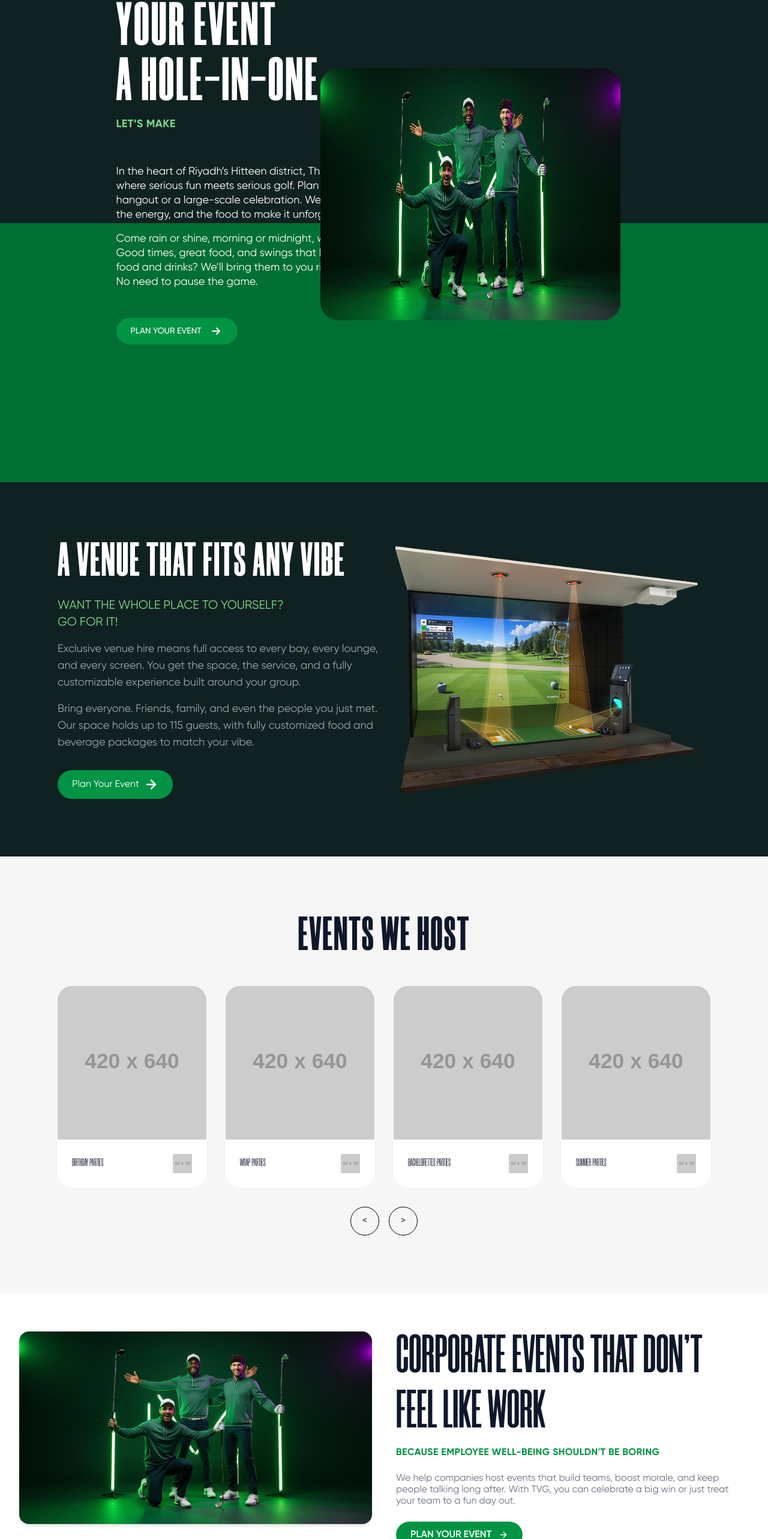
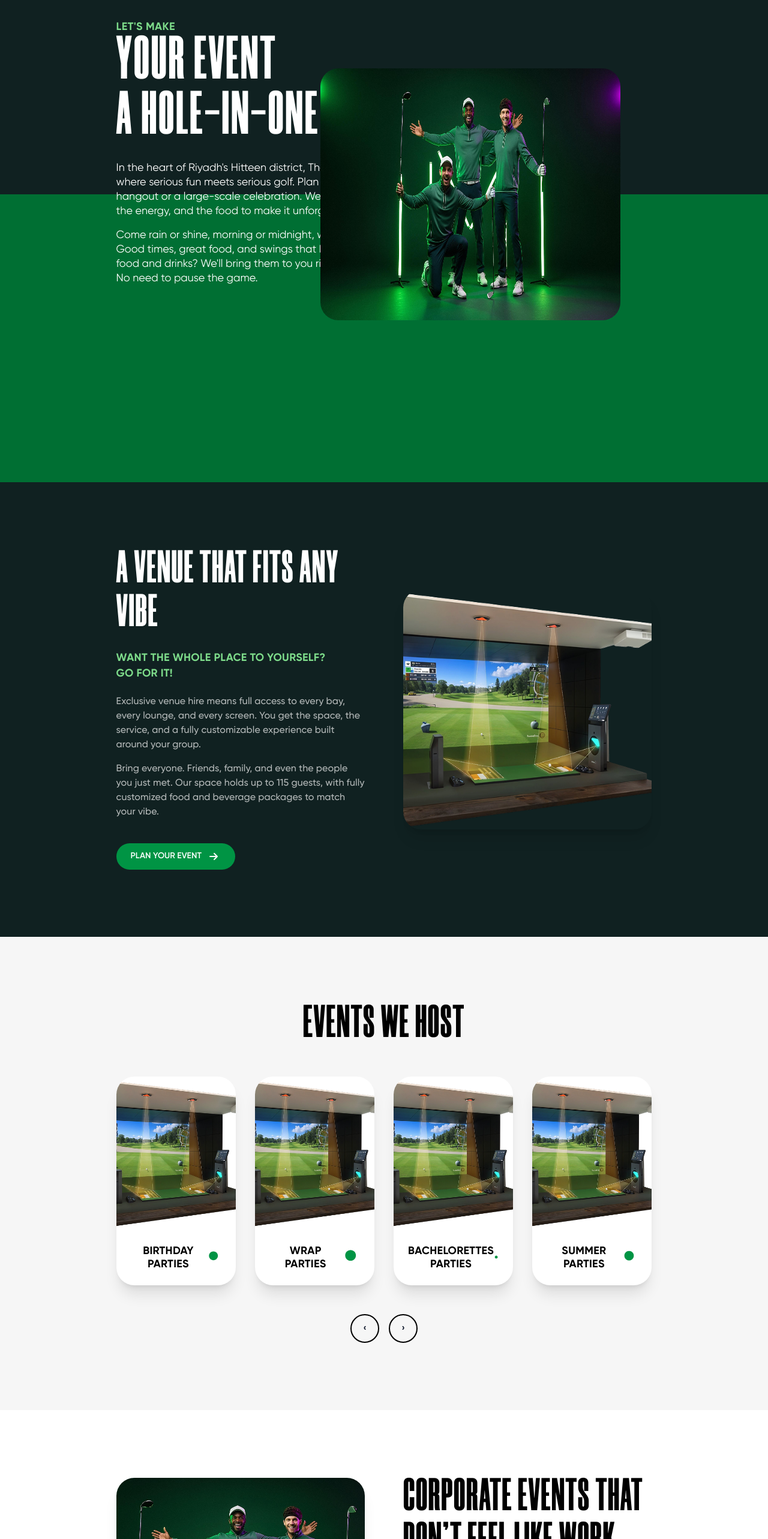
Before and after one commit to mohd-azaan/TVG, a React (Vite) app: page /events in a window 1280 px wide. Shown: the part 156-2722 px from the top of the page at 60% size. Built offline with nearby package versions, Linux system fonts and the light colour scheme.

Commit message:
refactor: Enhance layout and styling of Corporate, EventsWeHost, Hero, and Venue sections for improved responsiveness and user experience

```diff
--- a/src/components/Events/Corporate.jsx
+++ b/src/components/Events/Corporate.jsx
@@ -3,9 +3,41 @@
 // Provides the Corporate Events block shown on Events page (desktop + responsive)
 // RELEVANT FILES: src/screens/EventsPage/EventsPage.jsx, styleguide.css, public/Corporate.jpg
 
-import React from 'react';
-import { ArrowRightIcon } from 'lucide-react';
 import { Link } from 'react-router-dom';
+
+// Arrow icon component for the button
+const ArrowIcon = () => (
+	<svg
+		xmlns='http://www.w3.org/2000/svg'
+		className='h-4 w-4'
+		fill='none'
+		viewBox='0 0 24 24'
+		stroke='currentColor'
+		strokeWidth={2}
+	>
+		<path
+			strokeLinecap='round'
+			strokeLinejoin='round'
+			d='M13 7l5 5m0 0l-5 5m5-5H6'
+		/>
+	</svg>
+);
+
+// Golf icon component for the options list
+const GolfIcon = () => (
+	<svg
+		width='24'
+		height='24'
+		viewBox='0 0 60 60'
+		fill='none'
+		xmlns='http://www.w3.org/2000/svg'
+	>
+		<path
+			d='M30 40C25.125 40 20.9896 38.3021 17.5938 34.9062C14.1979 31.5104 12.5 27.375 12.5 22.5C12.5 17.625 14.1979 13.4896 17.5938 10.0938C20.9896 6.69792 25.125 5 30 5C34.875 5 39.0104 6.69792 42.4062 10.0938C45.8021 13.4896 47.5 17.625 47.5 22.5C47.5 27.375 45.8021 31.5104 42.4062 34.9062C39.0104 38.3021 34.875 40 30 40Z'
+			fill='#009444'
+		/>
+	</svg>
+);
 
 export const Corporate = () => {
 	const options = [
@@ -21,69 +53,72 @@ export const Corporate = () => {
 	];
 
 	return (
-		<section className='w-full py-16 bg-white'>
-			<div className='max-w-7xl mx-auto px-6 lg:px-8'>
-				<div className='flex flex-col lg:flex-row items-start gap-10'>
-					{/* Image */}
-					<div className='w-full lg:w-1/2'>
-						<div className='overflow-hidden rounded-2xl shadow-md'>
+		<section className='relative w-full bg-white overflow-hidden'>
+			{/* Level 1: Page Container */}
+			<div className='relative max-w-[1920px] mx-auto px-4 sm:px-6 lg:px-10 py-16 lg:py-28'>
+				{/* Level 2: Universal Spacing Wrapper - MANDATORY FOR ALIGNMENT */}
+				<div className='lg:ml-[12vw] md:ml-[8vw] lg:mr-[12vw] md:mr-[8vw]'>
+					{/* Level 3: Content Container */}
+					<div className='max-w-[1200px] mx-auto'>
+						<div className='grid grid-cols-1 lg:grid-cols-2 gap-8 sm:gap-12 lg:gap-16 items-center'>
+							{/* Left Column: Image */}
+							<div className='w-full'>
 								<img
-								src={'freepik__background__81702-1.png'}
-								alt='Corporate event'
-								className='w-full h-auto object-cover'
+									src='/freepik__background__81702-1.png'
+									alt='Corporate golf event'
+									className='w-full aspect-[16/9] object-cover rounded-[30px] shadow-xl lg:w-[655px] lg:h-[400px] lg:aspect-auto'
 								/>
 							</div>
-					</div>
 
-					{/* Content */}
-					<div className='w-full lg:w-1/2 flex flex-col gap-6'>
-						<h2 className='font-morganite font-bold text-[72px] sm:text-[88px] md:text-[80px] lg:text-[90px] leading-[1.02]'>
-							CORPORATE EVENTS THAT DON&apos;T
-							<br /> FEEL LIKE WORK
+							{/* Right Column: Content */}
+							<div className='space-y-6'>
+								{/* Main Section Heading - Following design system standards */}
+								<h2 className='font-morganite font-black text-[clamp(64px,6vw,80px)] leading-[0.95] tracking-[0.02em] text-black uppercase'>
+									Corporate Events That Don't Feel Like Work
 								</h2>
 
-						<h3 className='text-[#009444] font-bold -mt-4 font-gilroy tracking-wide'>
-							BECAUSE EMPLOYEE WELL-BEING SHOULDN'T BE BORING
-						</h3>
-
-						<p className='text-gray-500 max-w-xl font-gilroy'>
-							We help companies host events that build teams, boost morale, and
-							keep people talking long after. With TVG, you can celebrate a big
-							win or just treat your team to a fun day out.
+								{/* Section Subheading - Following design system standards */}
+								<p className='font-gilroy font-bold text-[18px] leading-[22px] tracking-[0.3px] text-[#009444] uppercase'>
+									Because Employee Well-Being Shouldn't Be Boring
 								</p>
 
-						<div>
+								{/* Body Text - Following design system standards */}
+								<p className='font-gilroy font-medium text-base leading-[22px] tracking-[0.1px] text-[#757575]'>
+									We help companies host events that build teams, boost morale, and keep people talking long after. With TVG, you can celebrate a big win or just treat your team to a fun day out.
+								</p>
+
+								{/* CTA Button */}
+								<div className='pt-4'>
 									<Link
-								to={'/contact'}
-								className='inline-flex items-center gap-3 px-6 py-3 bg-[#009444] hover:bg-[#007a3a] text-white rounded-full transition-colors duration-200'
-								aria-label='Plan your event'
+										to='/contact'
+										className='bg-[#009444] hover:bg-[#007a3a] rounded-[50px] px-6 py-2.5 font-gilroy font-semibold text-[14px] text-white uppercase inline-flex items-center gap-2 transition-colors w-fit'
 									>
-								<span className='font-semibold'>PLAN YOUR EVENT</span>
-								<ArrowRightIcon className='w-4 h-4' />
+										<span>PLAN YOUR EVENT</span>
+										<ArrowIcon />
 									</Link>
 								</div>
 							</div>
 						</div>
 
 						{/* Corporate Event Options */}
-				<div className='mt-12'>
-					<h4 className='font-gilroy text-3xl font-extrabold mb-6'>
-						CORPORATE EVENT OPTIONS
-					</h4>
+						<div className='mt-16'>
+							<h3 className='font-gilroy font-bold text-[clamp(24px,3vw,32px)] leading-[1.2] text-black uppercase mb-8'>
+								Corporate Event Options
+							</h3>
 
-					<div className='bg-gray-50 rounded-xl p-6 shadow-sm'>
+							<div className='bg-[#f6f6f6] rounded-[30px] p-8'>
 								<ul className='grid grid-cols-1 sm:grid-cols-2 lg:grid-cols-3 gap-4'>
 									{options.map((opt) => (
-								<li key={opt} className='flex items-start gap-3 text-gray-700'>
-									<img
-										src={'/sports_golf.svg'}
-										alt='golf icon'
-										className='w-6 h-6 mt-0 flex-shrink-0'
-									/>
-									<span>{opt}</span>
+										<li key={opt} className='flex items-start gap-3'>
+											<GolfIcon />
+											<span className='font-gilroy font-medium text-base leading-[24px] tracking-[0.1px] text-black'>
+												{opt}
+											</span>
 										</li>
 									))}
 								</ul>
+							</div>
+						</div>
 					</div>
 				</div>
 			</div>
--- a/src/screens/EventsPage/sections/EventsWeHostSection.jsx
+++ b/src/screens/EventsPage/sections/EventsWeHostSection.jsx
@@ -1,11 +1,27 @@
-import React from 'react';
+// Golf icon component for event cards
+const GolfIcon = () => (
+	<svg
+		width='32'
+		height='32'
+		viewBox='0 0 60 60'
+		fill='none'
+		xmlns='http://www.w3.org/2000/svg'
+	>
+		<path
+			d='M30 40C25.125 40 20.9896 38.3021 17.5938 34.9062C14.1979 31.5104 12.5 27.375 12.5 22.5C12.5 17.625 14.1979 13.4896 17.5938 10.0938C20.9896 6.69792 25.125 5 30 5C34.875 5 39.0104 6.69792 42.4062 10.0938C45.8021 13.4896 47.5 17.625 47.5 22.5C47.5 27.375 45.8021 31.5104 42.4062 34.9062C39.0104 38.3021 34.875 40 30 40Z'
+			fill='#009444'
+		/>
+	</svg>
+);
 
-const EventCard = ({ image, title, icon }) => (
-	<div className='bg-white rounded-3xl overflow-hidden'>
+const EventCard = ({ image, title }) => (
+	<div className='bg-white rounded-[30px] overflow-hidden shadow-xl'>
 		<img src={image} alt={title} className='w-full h-64 object-cover' />
 		<div className='p-6 flex justify-between items-center'>
-			<h3 className='font-gilroy-bold text-lg uppercase'>{title}</h3>
-			<img src={icon} alt='' className='h-8 w-8' />
+			<h3 className='font-gilroy font-bold text-[18px] leading-[22px] tracking-[0.3px] text-black uppercase'>
+				{title}
+			</h3>
+			<GolfIcon />
 		</div>
 	</div>
 );
@@ -13,45 +29,53 @@ const EventCard = ({ image, title, icon }) => (
 export const EventsWeHostSection = () => {
 	const events = [
 		{
-			image: 'https://placehold.co/420x640',
+			image: '/indoor-golf-1.png',
 			title: 'Birthday Parties',
-			icon: 'https://placehold.co/32x32',
 		},
 		{
-			image: 'https://placehold.co/420x640',
+			image: '/indoor-golf-1.png',
 			title: 'Wrap Parties',
-			icon: 'https://placehold.co/32x32',
 		},
 		{
-			image: 'https://placehold.co/420x640',
+			image: '/indoor-golf-1.png',
 			title: 'Bachelorettes Parties',
-			icon: 'https://placehold.co/32x32',
 		},
 		{
-			image: 'https://placehold.co/420x640',
+			image: '/indoor-golf-1.png',
 			title: 'Summer Parties',
-			icon: 'https://placehold.co/32x32',
 		},
 	];
 
 	return (
-		<section className='bg-[#f6f6f6] py-14 lg:py-24'>
-			<div className='container mx-auto px-4 sm:px-6 lg:px-8 max-w-6xl text-center'>
-				<h2 className='text-5xl sm:text-6xl md:text-7xl lg:text-8xl xl:text-[80px] font-morganite font-black tracking-wide leading-tight uppercase'>
+		<section className='relative w-full bg-[#f6f6f6] overflow-hidden'>
+			{/* Level 1: Page Container */}
+			<div className='relative max-w-[1920px] mx-auto px-4 sm:px-6 lg:px-10 py-16 lg:py-28'>
+				{/* Level 2: Universal Spacing Wrapper - MANDATORY FOR ALIGNMENT */}
+				<div className='lg:ml-[12vw] md:ml-[8vw] lg:mr-[12vw] md:mr-[8vw]'>
+					{/* Level 3: Content Container */}
+					<div className='max-w-[1200px] mx-auto text-center'>
+						{/* Section Title - Following design system standards */}
+						<h2 className='font-morganite font-black text-[clamp(64px,6vw,80px)] leading-[0.95] tracking-[0.02em] text-black uppercase mb-12'>
 							Events We Host
 						</h2>
-				<div className='mt-10 grid grid-cols-1 sm:grid-cols-2 lg:grid-cols-4 gap-8'>
+
+						{/* Event Cards Grid */}
+						<div className='grid grid-cols-1 sm:grid-cols-2 lg:grid-cols-4 gap-6 lg:gap-8'>
 							{events.map((event, index) => (
 								<EventCard key={index} {...event} />
 							))}
 						</div>
-				<div className='mt-8 flex justify-center gap-4'>
-					<button className='border border-black rounded-full w-12 h-12 flex items-center justify-center'>
-						&lt;
+
+						{/* Navigation Arrows - Simplified */}
+						<div className='mt-12 flex justify-center gap-4'>
+							<button className='border-2 border-black hover:bg-black hover:text-white transition-colors rounded-full w-12 h-12 flex items-center justify-center font-gilroy font-bold'>
+								‹
 							</button>
-					<button className='border border-black rounded-full w-12 h-12 flex items-center justify-center'>
-						&gt;
+							<button className='border-2 border-black hover:bg-black hover:text-white transition-colors rounded-full w-12 h-12 flex items-center justify-center font-gilroy font-bold'>
+								›
 							</button>
+						</div>
+					</div>
 				</div>
 			</div>
 		</section>
--- a/src/screens/EventsPage/sections/HeroSection.jsx
+++ b/src/screens/EventsPage/sections/HeroSection.jsx
@@ -1,25 +1,87 @@
-import React from 'react';
-import { HeroSection as ReusableHeroSection } from '../../../layouts/HeroSection/HeroSection';
+import { Link } from 'react-router-dom';
+
+// Arrow icon component for the button
+const ArrowIcon = () => (
+	<svg
+		xmlns='http://www.w3.org/2000/svg'
+		className='h-6 w-6'
+		fill='none'
+		viewBox='0 0 24 24'
+		stroke='currentColor'
+		strokeWidth={2}
+	>
+		<path
+			strokeLinecap='round'
+			strokeLinejoin='round'
+			d='M13 7l5 5m0 0l-5 5m5-5H6'
+		/>
+	</svg>
+);
 
 export const HeroSection = () => {
-    const title = <>YOUR EVENT <br /> A HOLE-IN-ONE</>;
-    const subtitle = "LET’S MAKE";
-    const description = (
-        <>
-            <p>In the heart of Riyadh’s Hitteen district, The Virtual Greens is where serious fun meets serious golf. Plan a laid-back hangout or a large-scale celebration. We’ve got the space, the energy, and the food to make it unforgettable.</p>
-            <p>Come rain or shine, morning or midnight, we’re ready to host. Good times, great food, and swings that hit different. Oh, and food and drinks? We’ll bring them to you right on the course. No need to pause the game.</p>
-        </>
-    );
+	return (
+		<section className='relative w-full h-[100vh] lg:h-[120vh] bg-[#102121] text-white overflow-hidden'>
+			{/* Content Wrapper - Following design system standards */}
+			<div className='relative z-10 mx-auto max-w-[1920px] px-4 sm:px-6 lg:px-10 h-full pt-28 lg:pt-[190px] pb-8 lg:pb-12'>
+				{/* Content Positioning - Following hero standards */}
+				<div className='w-full lg:w-[50%] lg:pr-12 lg:ml-[12vw] md:ml-[8vw] max-w-[520px] lg:max-w-[560px]'>
+					<div className='flex flex-col'>
+						{/* Subtitle First - Following design system hero subtitle standards */}
+						<p className='font-gilroy font-bold text-[18px] text-[#7ddb8a] uppercase tracking-wide mb-1'>
+							LET'S MAKE
+						</p>
 
-    return (
-        <ReusableHeroSection
-            title={title}
-            subtitle={subtitle}
-            description={description}
-            imageUrl="/freepik__background__81702-1.png"
-            ctaText="PLAN YOUR EVENT"
-            ctaLink="#"
-            subtitleFirst={true} // This will render the subtitle before the title
-        />
-    );
+						{/* Main Title - Following design system hero title standards */}
+						<h1 className='font-morganite text-[clamp(72px,8vw,112px)] font-[900] uppercase leading-[0.90] tracking-[0.02em] lg:tracking-[0.03em] mb-2 '>
+							YOUR EVENT
+							<br />A HOLE-IN-ONE
+						</h1>
+
+						{/* Description Text - Following design system hero body text standards */}
+						<div className='font-gilroy font-normal text-[18px] leading-6 text-white space-y-4 max-w-[510px] py-8 lg:py-4'>
+							<p>
+								In the heart of Riyadh's Hitteen district, The Virtual Greens is
+								where serious fun meets serious golf. Plan a laid-back hangout
+								or a large-scale celebration. We've got the space, the energy,
+								and the food to make it unforgettable.
+							</p>
+							<p>
+								Come rain or shine, morning or midnight, we're ready to host.
+								Good times, great food, and swings that hit different. Oh, and
+								food and drinks? We'll bring them to you right on the course. No
+								need to pause the game.
+							</p>
+						</div>
+					</div>
+				</div>
+
+				{/* Right Column: Image - Following design system hero image standards */}
+				<div className='absolute top-[50%] right-0 lg:right-[8vw] transform -translate-y-1/2 hidden lg:block'>
+					<img
+						className='w-[85%] lg:w-[500px] lg:h-[420px] overflow-hidden rounded-[30px] lg:mr-36'
+						src='/freepik__background__81702-1.png'
+						alt='Indoor golf event space'
+						fetchPriority='high'
+						decoding='async'
+						width='500'
+						height='420'
+					/>
+				</div>
+			</div>
+
+			{/* Green Background Section */}
+			<div className='absolute top-[50%] left-0 w-full h-[70vh] bg-[#006F33]'></div>
+
+			{/* Decorative SVG bottom-right */}
+			<img
+				alt='decorative green waves'
+				src='/shape14-2.svg'
+				className='pointer-events-none absolute right-[-420px] bottom-[-220px] w-[1100px] opacity-95 lg:right-[-620px] lg:bottom-[-520px] lg:w-[1800px] mix-blend-screen z-0'
+				fetchPriority='high'
+				decoding='async'
+				width='1800'
+				height='800'
+			/>
+		</section>
+	);
 };
--- a/src/screens/EventsPage/sections/VenueSection.jsx
+++ b/src/screens/EventsPage/sections/VenueSection.jsx
@@ -1,27 +1,52 @@
-import React from 'react';
+import { Link } from 'react-router-dom';
 
-const ArrowRight = () => (
-    <img src="/arrow-right.svg" alt="arrow right" className="w-6 h-6" />
+// Arrow icon component for the button
+const ArrowIcon = () => (
+	<svg
+		xmlns='http://www.w3.org/2000/svg'
+		className='h-6 w-6'
+		fill='none'
+		viewBox='0 0 24 24'
+		stroke='currentColor'
+		strokeWidth={2}
+	>
+		<path
+			strokeLinecap='round'
+			strokeLinejoin='round'
+			d='M13 7l5 5m0 0l-5 5m5-5H6'
+		/>
+	</svg>
 );
 
 export const VenueSection = () => {
 	return (
-    <section className="bg-[#102121] py-14 lg:py-24 text-white">
-      <div className="container mx-auto px-4 sm:px-6 lg:px-8 max-w-6xl">
-        <div className="flex flex-col lg:flex-row items-center">
-          <div className="lg:w-1/2 text-center lg:text-left">
-            <h2 className="text-5xl sm:text-6xl md:text-7xl lg:text-8xl xl:text-[80px] font-morganite font-black tracking-wide leading-tight uppercase">
+		<section className='relative w-full bg-[#102121] overflow-hidden'>
+			{/* Level 1: Page Container */}
+			<div className='relative max-w-[1920px] mx-auto px-4 sm:px-6 lg:px-10 py-16 lg:py-28'>
+				{/* Level 2: Universal Spacing Wrapper - MANDATORY FOR ALIGNMENT */}
+				<div className='lg:ml-[12vw] md:ml-[8vw] lg:mr-[12vw] md:mr-[8vw]'>
+					{/* Level 3: Content Container */}
+					<div className='max-w-[1200px] mx-auto'>
+						<div className='grid grid-cols-1 lg:grid-cols-2 gap-8 sm:gap-12 lg:gap-16 items-center'>
+							{/* Left Column: Content */}
+							<div className='space-y-6'>
+								{/* Main Section Heading - Following design system standards */}
+								<h2 className='font-morganite font-black text-[clamp(64px,6vw,80px)] leading-[0.95] tracking-[0.02em] text-white uppercase'>
 									A Venue That Fits Any Vibe
 								</h2>
-            <div className="mt-4">
-              <p className="font-gilroy-bold text-xl text-[#7ddb8a] uppercase">
+
+								{/* Section Subheadings - Following design system standards */}
+								<div className='space-y-1'>
+									<p className='font-gilroy font-bold text-[18px] leading-[22px] tracking-[0.3px] text-[#7ddb8a] uppercase'>
 										Want the whole place to yourself?
 									</p>
-              <p className="font-gilroy-bold text-xl text-[#7ddb8a] uppercase">
+									<p className='font-gilroy font-bold text-[18px] leading-[22px] tracking-[0.3px] text-[#7ddb8a] uppercase'>
 										Go for it!
 									</p>
 								</div>
-            <div className="mt-4 text-lg text-gray-400 font-gilroy space-y-4">
+
+								{/* Body Text - Following design system standards */}
+								<div className='font-gilroy font-medium text-base leading-[24px] tracking-[0.1px] text-[rgba(209,211,212,0.85)] space-y-4'>
 									<p>
 										Exclusive venue hire means full access to every bay, every lounge, and every screen. You get the space, the service, and a fully customizable experience built around your group.
 									</p>
@@ -29,15 +54,28 @@ export const VenueSection = () => {
 										Bring everyone. Friends, family, and even the people you just met. Our space holds up to 115 guests, with fully customized food and beverage packages to match your vibe.
 									</p>
 								</div>
-            <div className="mt-8">
-              <button className="bg-[#009444] text-white font-gilroy-semibold py-3 px-6 rounded-full flex items-center justify-center gap-2">
-                <span>Plan Your Event</span>
-                <ArrowRight />
-              </button>
+
+								{/* CTA Button */}
+								<div className='pt-4'>
+									<Link
+										to='#'
+										className='bg-[#009444] hover:bg-[#007a3a] rounded-[50px] px-6 py-2.5 font-gilroy font-semibold text-[14px] text-white uppercase inline-flex items-center gap-2 transition-colors w-fit'
+									>
+										<span>PLAN YOUR EVENT</span>
+										<ArrowIcon />
+									</Link>
 								</div>
 							</div>
-          <div className="lg:w-1/2 mt-8 lg:mt-0">
-            <img src="/indoor-golf-1.png" alt="Indoor Golf" className="rounded-3xl" />
+
+							{/* Right Column: Image */}
+							<div className='w-full'>
+								<img
+									src='/indoor-golf-1.png'
+									alt='Indoor Golf Venue'
+									className='w-full aspect-[16/9] object-cover rounded-[30px] shadow-xl lg:w-[655px] lg:h-[400px] lg:aspect-auto'
+								/>
+							</div>
+						</div>
 					</div>
 				</div>
 			</div>
```
Lines whose indentation alone changed are shown as unchanged.
